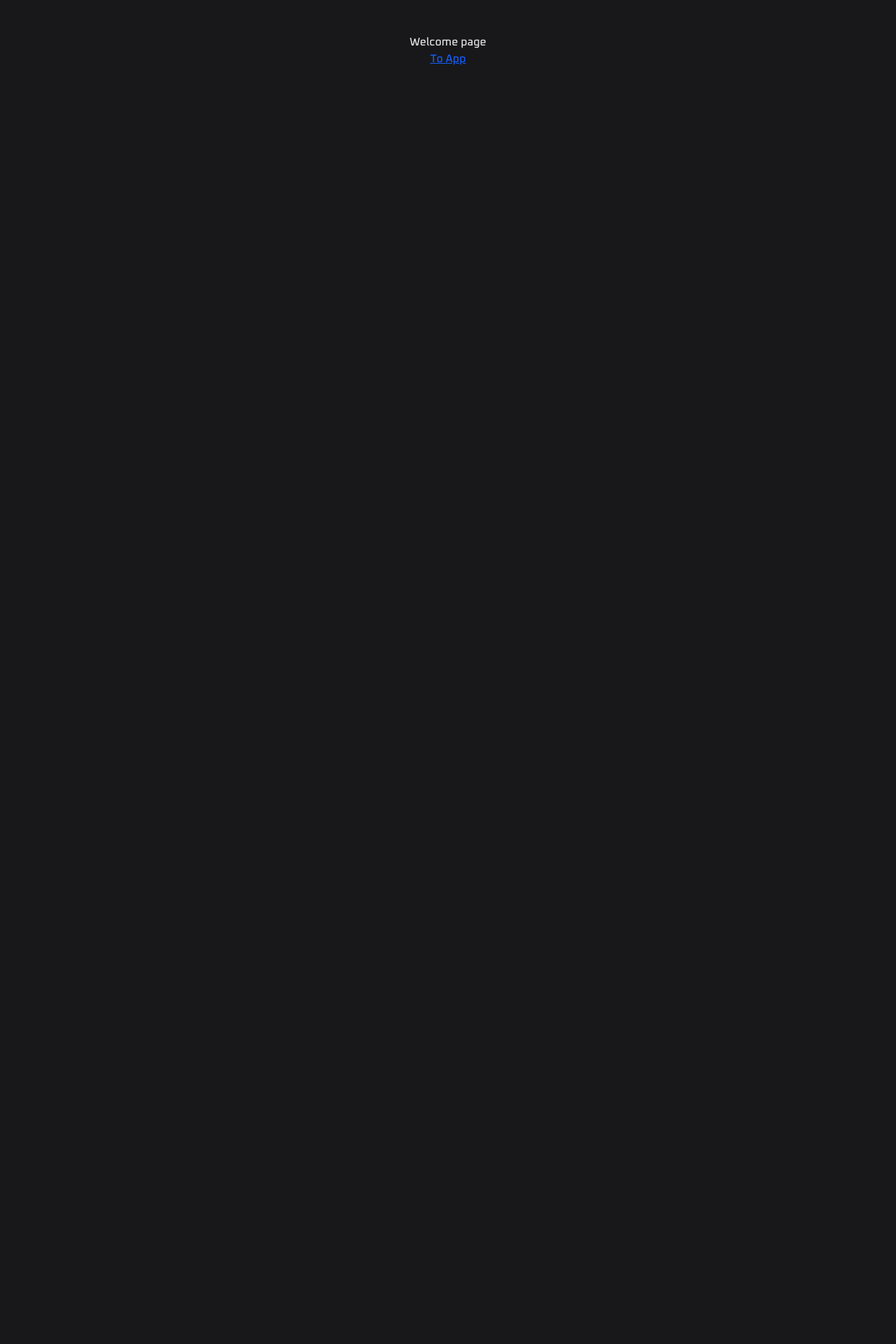
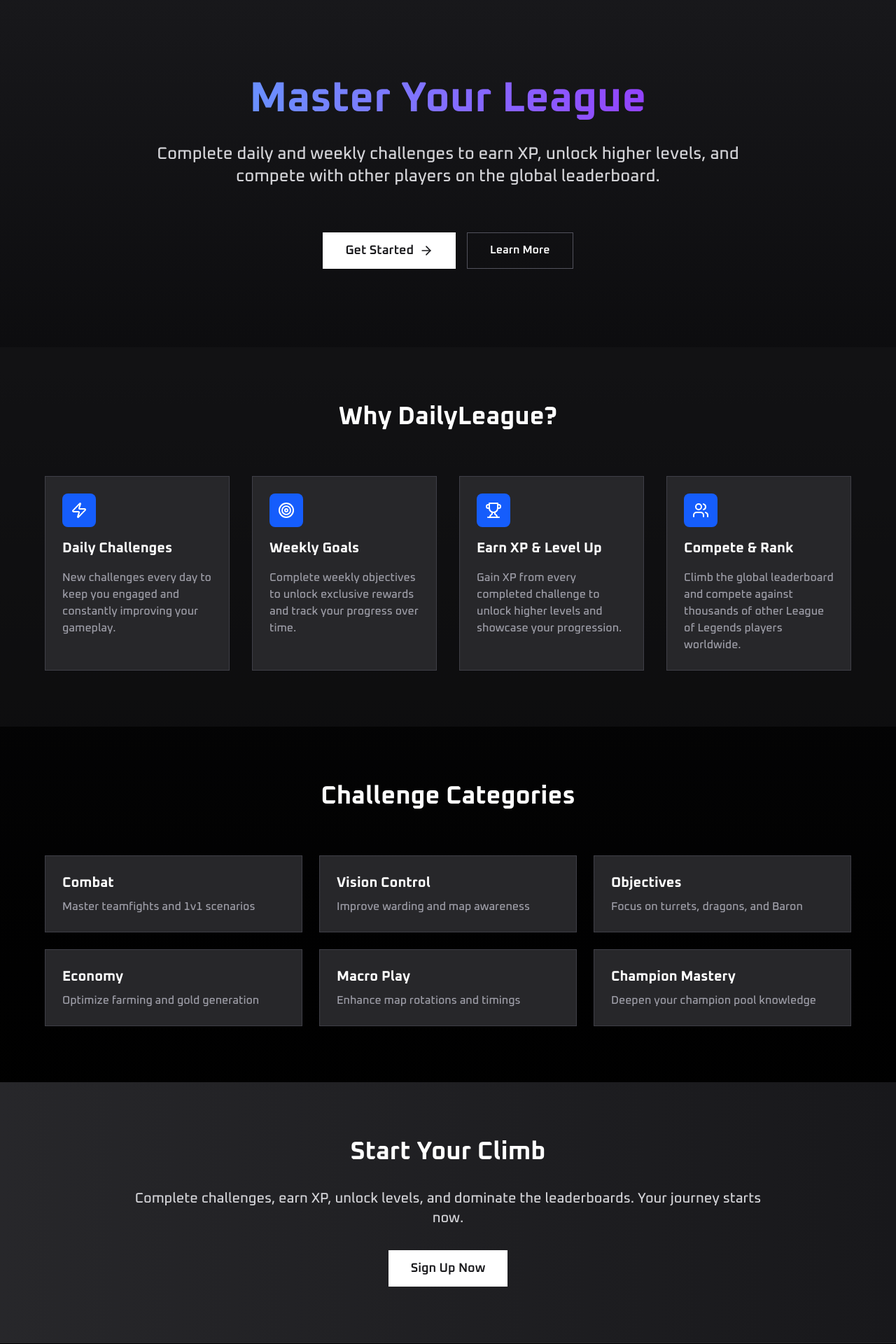
Before and after one commit to Piszczek999/daily-league, a SvelteKit app: page / in a window 1280 px wide. Shown: the top 1920 px of the page at 70% size. Before the commit the page ends 800 px from the top, so only its background shows below. Built offline with nearby package versions, Linux system fonts and the light colour scheme.

Commit message:
feat: Revamp welcome page with new layout and features; update adapter to Vercel

```diff
--- a/package.json
+++ b/package.json
@@ -17,6 +17,7 @@
 		"@eslint/compat": "^1.4.1",
 		"@eslint/js": "^9.39.1",
 		"@sveltejs/adapter-auto": "^7.0.0",
+		"@sveltejs/adapter-vercel": "^6.2.0",
 		"@sveltejs/kit": "^2.49.2",
 		"@sveltejs/vite-plugin-svelte": "^6.2.1",
 		"@tailwindcss/vite": "^4.1.17",
--- a/src/routes/+page.svelte
+++ b/src/routes/+page.svelte
@@ -1,7 +1,136 @@
 <script lang="ts">
+	import { Trophy, Zap, Target, Users, ArrowRight } from '@lucide/svelte';
 </script>
 
-<div class="p-12 text-center">
-	<h1>Welcome page</h1>
-	<a href="/app" class="text-blue-600 underline">To App</a>
+<div class="min-h-screen overflow-hidden bg-linear-to-b from-zinc-900 to-black text-white">
+	<!-- Hero Section -->
+	<section class="px-8 py-28 text-center">
+		<div class="mx-auto max-w-4xl space-y-8">
+			<h1
+				class="bg-linear-to-r from-blue-400 to-purple-600 bg-clip-text text-6xl font-bold text-transparent"
+			>
+				Master Your League
+			</h1>
+			<p class="text-2xl text-zinc-300">
+				Complete daily and weekly challenges to earn XP, unlock higher levels, and compete with
+				other players on the global leaderboard.
+			</p>
+			<div class="flex justify-center gap-4 pt-8">
+				<a
+					href="/app"
+					class="flex items-center gap-2 bg-white px-8 py-3 text-lg font-semibold text-zinc-900 transition-colors hover:bg-zinc-300"
+				>
+					Get Started <ArrowRight size={20} />
+				</a>
+				<a
+					href="#features"
+					class="border border-zinc-600 px-8 py-3 font-semibold transition-colors hover:border-zinc-400"
+				>
+					Learn More
+				</a>
+			</div>
+		</div>
+	</section>
+
+	<!-- Features Section -->
+	<section id="features" class="bg-zinc-900/50 px-8 py-20">
+		<div class="mx-auto max-w-6xl">
+			<h2 class="mb-16 text-center text-4xl font-bold">Why DailyLeague?</h2>
+			<div class="grid grid-cols-1 gap-8 md:grid-cols-2 lg:grid-cols-4">
+				<!-- Feature 1 -->
+				<div
+					class="space-y-4 border border-zinc-700 bg-zinc-800 p-6 transition-colors hover:border-blue-500"
+				>
+					<div class="flex h-12 w-12 items-center justify-center rounded-lg bg-blue-600">
+						<Zap size={24} />
+					</div>
+					<h3 class="text-xl font-bold">Daily Challenges</h3>
+					<p class="text-zinc-400">
+						New challenges every day to keep you engaged and constantly improving your gameplay.
+					</p>
+				</div>
+
+				<!-- Feature 2 -->
+				<div
+					class="space-y-4 border border-zinc-700 bg-zinc-800 p-6 transition-colors hover:border-blue-500"
+				>
+					<div class="flex h-12 w-12 items-center justify-center rounded-lg bg-blue-600">
+						<Target size={24} />
+					</div>
+					<h3 class="text-xl font-bold">Weekly Goals</h3>
+					<p class="text-zinc-400">
+						Complete weekly objectives to unlock exclusive rewards and track your progress over
+						time.
+					</p>
+				</div>
+
+				<!-- Feature 3 -->
+				<div
+					class="space-y-4 border border-zinc-700 bg-zinc-800 p-6 transition-colors hover:border-blue-500"
+				>
+					<div class="flex h-12 w-12 items-center justify-center rounded-lg bg-blue-600">
+						<Trophy size={24} />
+					</div>
+					<h3 class="text-xl font-bold">Earn XP & Level Up</h3>
+					<p class="text-zinc-400">
+						Gain XP from every completed challenge to unlock higher levels and showcase your
+						progression.
+					</p>
+				</div>
+
+				<!-- Feature 4 -->
+				<div
+					class="space-y-4 border border-zinc-700 bg-zinc-800 p-6 transition-colors hover:border-blue-500"
+				>
+					<div class="flex h-12 w-12 items-center justify-center rounded-lg bg-blue-600">
+						<Users size={24} />
+					</div>
+					<h3 class="text-xl font-bold">Compete & Rank</h3>
+					<p class="text-zinc-400">
+						Climb the global leaderboard and compete against thousands of other League of Legends
+						players worldwide.
+					</p>
+				</div>
+			</div>
+		</div>
+	</section>
+
+	<!-- Challenge Categories Section -->
+	<section class="px-8 py-20">
+		<div class="mx-auto max-w-6xl">
+			<h2 class="mb-16 text-center text-4xl font-bold">Challenge Categories</h2>
+			<div class="grid grid-cols-1 gap-6 md:grid-cols-2 lg:grid-cols-3">
+				{#each [{ title: 'Combat', desc: 'Master teamfights and 1v1 scenarios' }, { title: 'Vision Control', desc: 'Improve warding and map awareness' }, { title: 'Objectives', desc: 'Focus on turrets, dragons, and Baron' }, { title: 'Economy', desc: 'Optimize farming and gold generation' }, { title: 'Macro Play', desc: 'Enhance map rotations and timings' }, { title: 'Champion Mastery', desc: 'Deepen your champion pool knowledge' }] as category}
+					<div
+						class="border border-zinc-700 bg-zinc-800 p-6 transition-colors hover:border-purple-500"
+					>
+						<h3 class="mb-2 text-xl font-bold">{category.title}</h3>
+						<p class="text-zinc-400">{category.desc}</p>
+					</div>
+				{/each}
+			</div>
+		</div>
+	</section>
+
+	<!-- CTA Section -->
+	<section class="bg-linear-to-r from-zinc-800 to-zinc-900 px-8 py-20">
+		<div class="mx-auto max-w-4xl space-y-8 text-center">
+			<h2 class="text-4xl font-bold">Start Your Climb</h2>
+			<p class="text-xl text-zinc-300">
+				Complete challenges, earn XP, unlock levels, and dominate the leaderboards. Your journey
+				starts now.
+			</p>
+			<a
+				href="/sign-in"
+				class="inline-block bg-white px-8 py-3 text-lg font-semibold text-zinc-900 transition-colors hover:bg-zinc-300"
+			>
+				Sign Up Now
+			</a>
+		</div>
+	</section>
+
+	<!-- Footer -->
+	<footer class="border-t border-zinc-800 px-8 py-12 text-center text-zinc-400">
+		<p>&copy; 2025 DailyLeague. A League of Legends challenge tracker.</p>
+	</footer>
 </div>
--- a/svelte.config.js
+++ b/svelte.config.js
@@ -1,4 +1,4 @@
-import adapter from '@sveltejs/adapter-auto';
+import adapter from '@sveltejs/adapter-vercel';
 import { vitePreprocess } from '@sveltejs/vite-plugin-svelte';
 
 /** @type {import('@sveltejs/kit').Config} */
```
Also changed, not shown: 1 other file (tests, documents, lock files or other folders).
